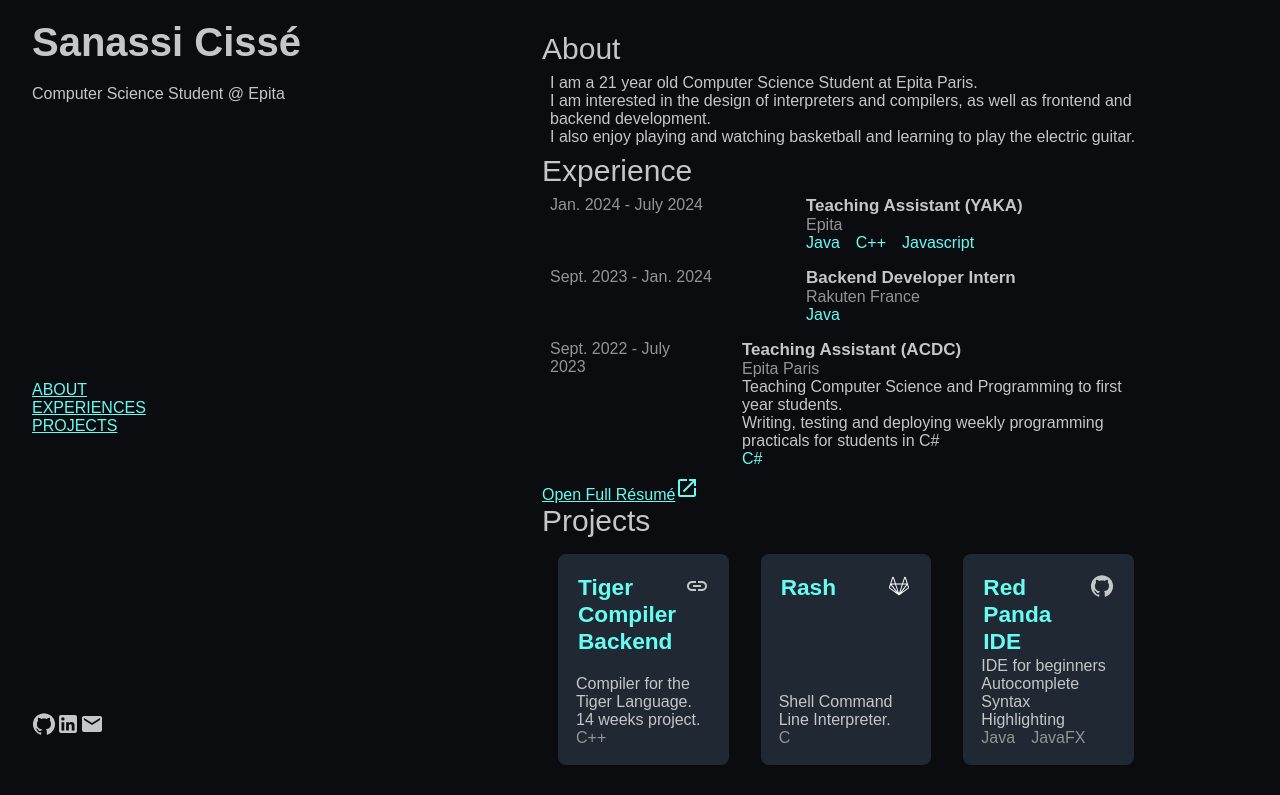
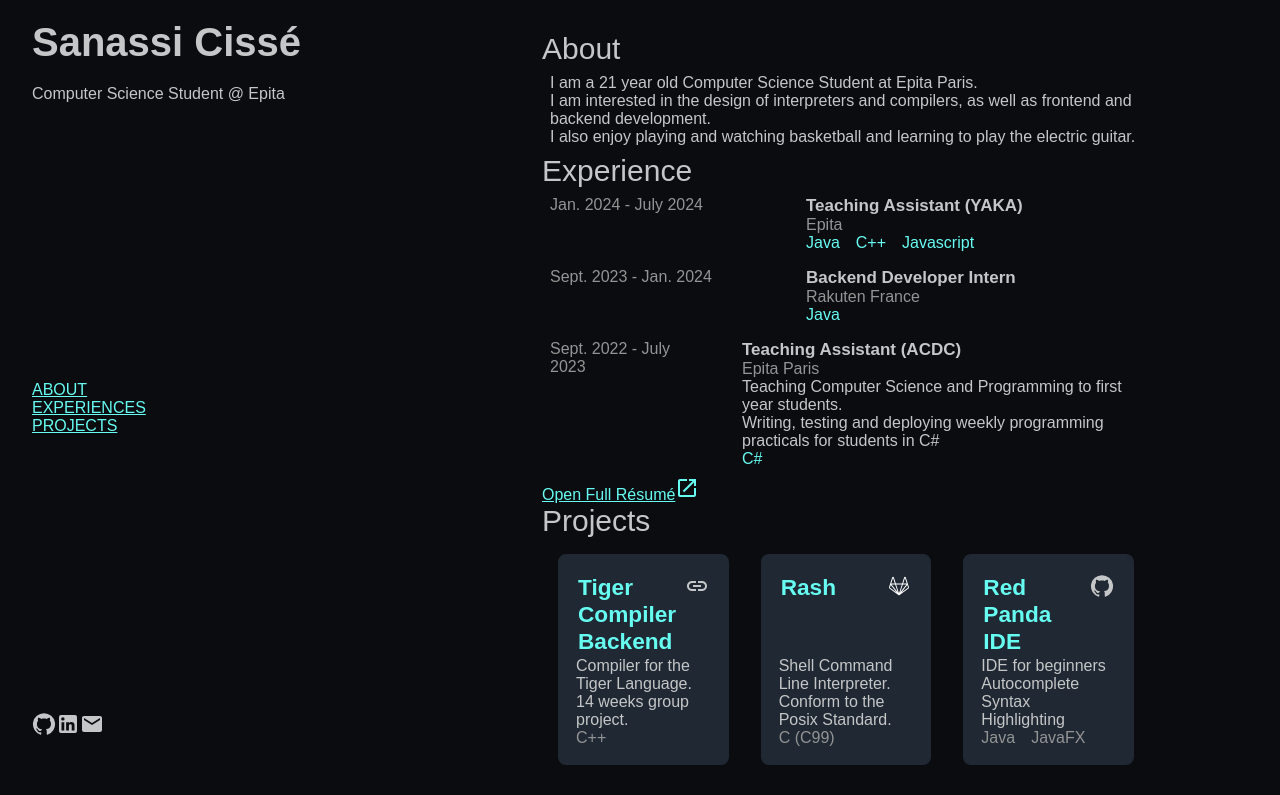
Before and after one commit to sanassi/random-stuff, a React (Create React App) app: page / in a window 1280 px wide. Shown: the top 795 px of the page. Built offline with nearby package versions, Linux system fonts and the light colour scheme.

Commit message:
refactor: changed proj description
Signed-off-by: Sanassi Cissé <sanassi-mory.cisse@epita.fr>

```diff
--- a/src/Projects.js
+++ b/src/Projects.js
@@ -8,14 +8,14 @@
       <div className="projects">
         <ProjectInfo name="Tiger Compiler Backend"
                      lang={["C++"]}
-                     description={['Compiler for the Tiger Language.', '14 weeks project.']}
+                     description={['Compiler for the Tiger Language.', '14 weeks group project.']}
                      link={{
                        "site": "other",
                        "url": "https://assignments.lrde.epita.fr/tools/modern_compiler_implementation/first_editions.html"
                      }} />
         <ProjectInfo name="Rash"
-                     lang={["C"]}
-                     description={['Shell Command Line Interpreter.']}
+                     lang={["C (C99)"]}
+                     description={['Shell Command Line Interpreter.', 'Conform to the Posix Standard.']}
                      link={{
                        "site":"gitlab",
                        "url":"https://gitlab.com/sanassi/rash"}} />
```
